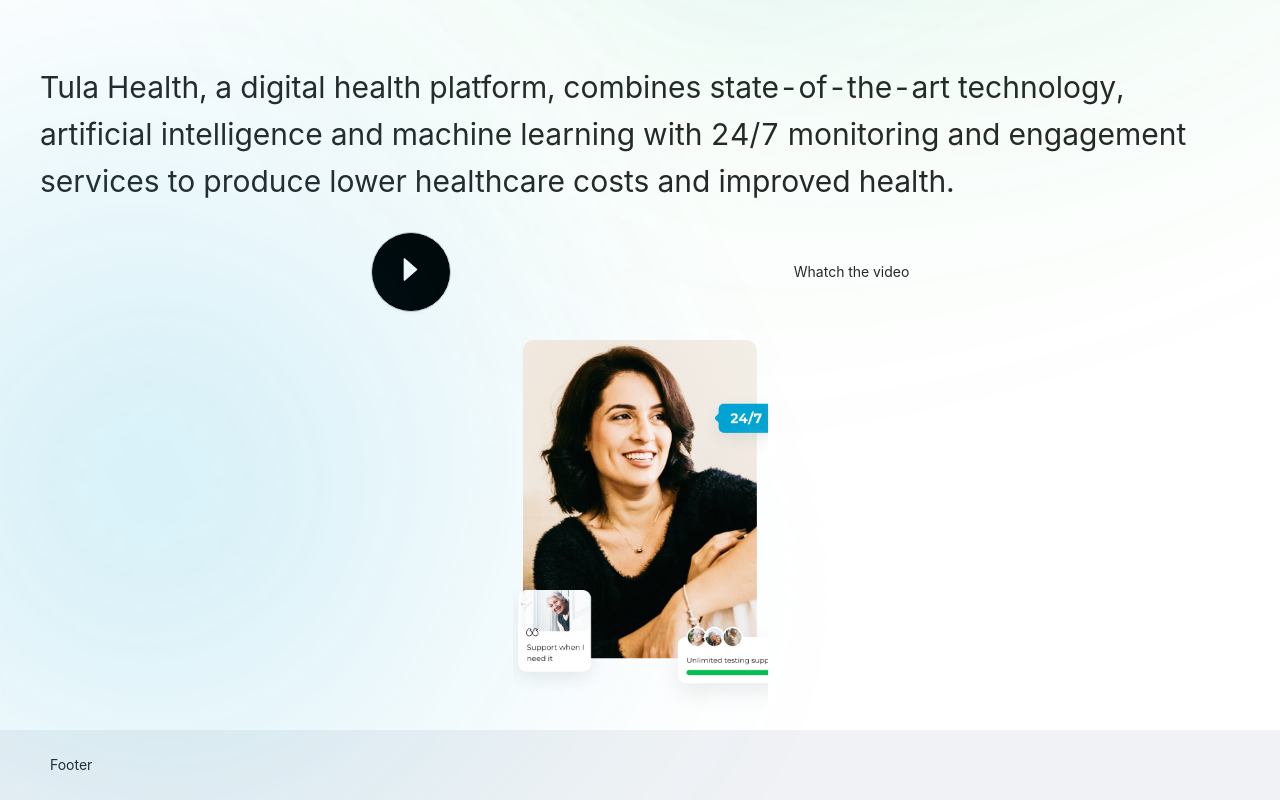
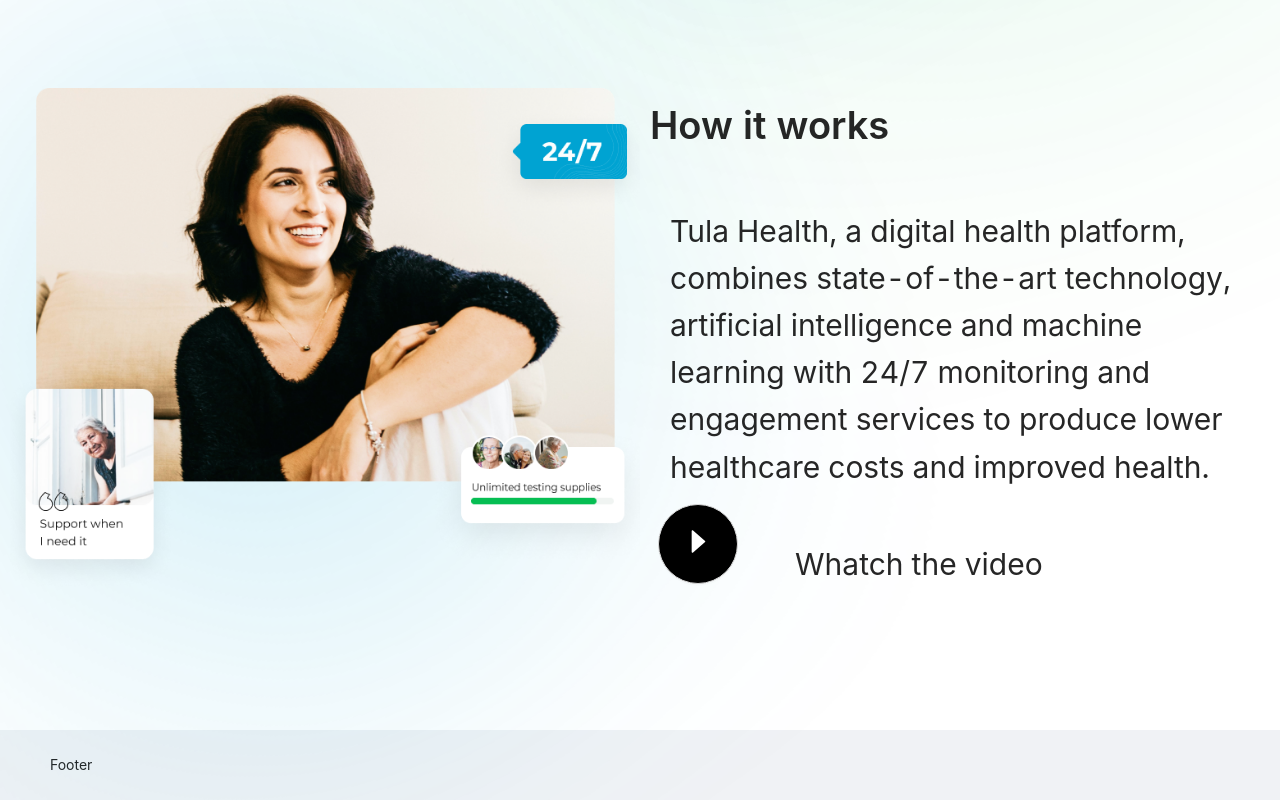
Before and after one commit to zagliadov/health, a React (Create React App) app: page / in a window 1280 px wide. Shown: the part 956-1756 px from the top of the page. Built offline with nearby package versions, Linux system fonts and the light colour scheme.

Commit message:
HowItWorks page adapted

```diff
--- a/src/components/App/App.tsx
+++ b/src/components/App/App.tsx
@@ -26,6 +26,12 @@
     flex-direction: row;
   }
 `;
+const HowItWorksWrapper = styled.div`
+  @media (min-width: 992px) {
+    display: flex;
+    flex-direction: row;
+  }
+`;
 
 
 export const App: FC = () => {
@@ -46,8 +52,11 @@
             <Member />
           </FrontPageWrapper>
         }
-        <HowItWorks />
-        <HowItWorksImage />
+        <HowItWorksWrapper>
+          <HowItWorks />
+          {/* <HowItWorksImage /> */}
+        </HowItWorksWrapper>
+
 
 
       </Content>
--- a/src/components/HowItWorks/HowItWorks.tsx
+++ b/src/components/HowItWorks/HowItWorks.tsx
@@ -1,21 +1,40 @@
 import { FC } from 'react';
 import styled from 'styled-components';
-import { Row, Typography, Button } from 'antd';
+import { Row, Typography, Button, Col } from 'antd';
 import { CaretRightOutlined } from "@ant-design/icons";
+import secondPic from '../../img/secondPic.png';
+import bigSecondPic from '../../img/bigSecondPic.png';
+
 
 const { Title, Text } = Typography;
 
 const Wrapper = styled(Row)`
   display: flex;
+  justify-content: space-around;
+  padding: 10px;
+  width: 100%;
+  height: 100vh;
+`;
+const TopCol = styled(Col)`
   height: 50vh;
+  order: 1;
+  @media (min-width: 992px) {
     display: flex;
     flex-direction: column;
-  justify-content: space-around;
-  align-items: center;
-  padding: 10px;
-  width: 100%;
+    justify-content: center;
+    height: 100vh;
+    order: 2;
+  }
+
 `;
-
+const BottomCol = styled(Col)`
+  height: 50vh;
+  order: 2;
+  @media (min-width: 992px) {
+    height: 100vh;
+    order: 1;
+  }
+`;
 const TextWrapper = styled.div`
     padding: 10px;
 `;
@@ -64,24 +83,63 @@
   color: #ffffff;
 `;
 
+
+const ImageHowItWorks = styled.div`
+  width: 100%;
+  height: 100%;
+  position: relative;
+  z-index: 3;
+  background: url(${secondPic});
+  background-position: center center;
+  background-size: contain;
+  background-repeat: no-repeat;
+  @media (min-width: 768px) {
+    background: url(${bigSecondPic});
+    background-repeat: no-repeat;
+    background-position: center center;
+    background-size: contain;
+  }
+`;
+
+const Shadow = styled.div`
+  width: 300px;
+  height: 300px;
+  position: absolute;
+  z-index: 0;
+  left: 0px;
+  top: 0px;
+  background: #00A3D2;
+  opacity: 0.7;
+  filter: blur(200px);
+  transform: rotate(-25.73deg);
+  @media (min-width: 992px) {
+    left: 100px;
+    top: 250px;
+  }
+
+`;
+
 export const HowItWorks: FC = () => {
 
 
   return (
     <Wrapper>
+      <TopCol xs={24} sm={24} md={24} lg={12}>
         <TextWrapper>
           <ModifiedTitel>How it works</ModifiedTitel>
-                <ModifiedText>
-                    Tula Health, a digital health platform, combines state-of-the-art technology, artificial intelligence and machine learning with 24/7 monitoring and engagement services to produce lower healthcare costs and improved health.
-                </ModifiedText>
+          <ModifiedText>Tula Health, a digital health platform, combines state-of-the-art technology, artificial intelligence and machine learning with 24/7 monitoring and engagement services to produce lower healthcare costs and improved health.</ModifiedText>
         </TextWrapper>
+        <ButtonWrapper>
+          <VideoButton shape="circle"><ModifiedCaretRightOutlined /></VideoButton>
+          <ModifiedText>Whatch the video</ModifiedText>
+        </ButtonWrapper>
+      </TopCol>
 
-            <ButtonWrapper>
-                <VideoButton shape="circle" size="large">
-                    <ModifiedCaretRightOutlined />
-                </VideoButton>
-                <Text>Whatch the video</Text>
-            </ButtonWrapper>
+      <BottomCol xs={24} sm={24} md={24} lg={12}>
+          <ImageHowItWorks />
+          <Shadow />
+      </BottomCol>
+
     </Wrapper>
   );
 }
--- a/src/components/HowItWorksImage/HowItWorksImage.tsx
+++ b/src/components/HowItWorksImage/HowItWorksImage.tsx
@@ -13,6 +13,9 @@
   align-items: center;
   padding: 10px;
   width: 100%;
+  @media (min-width: 992px) {
+    height: 100vh;
+  }
 `;
 const ImageWrapper = styled.div`
   width: 100%;
```
Also changed, not shown: src/img/bigSecondPic.png (added). Lines whose indentation alone changed are shown as unchanged.
